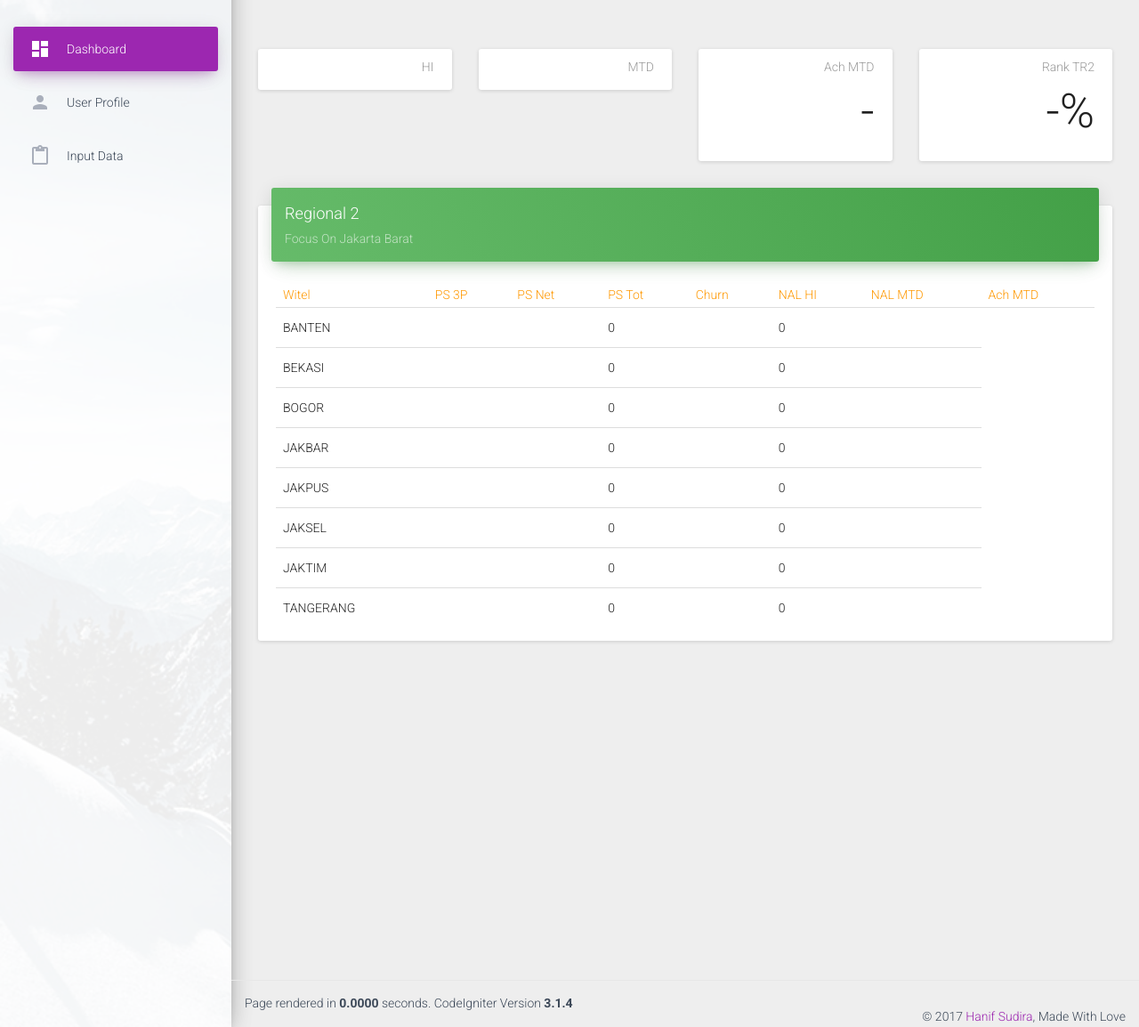
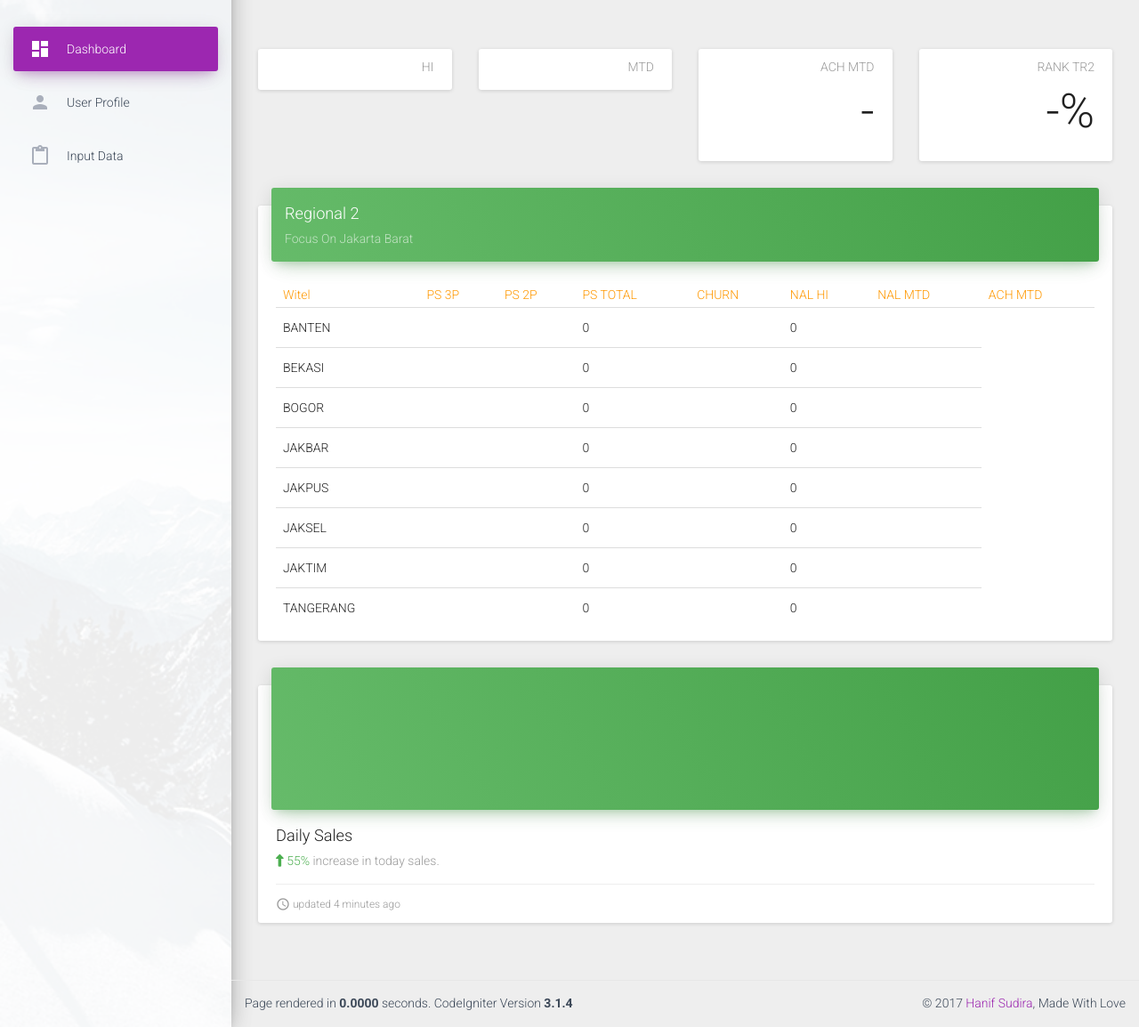
Before and after one commit to hanifsudira/warrom, a CodeIgniter app: page /database/ in a window 1280 px wide. Shown: the part 70-1224 px from the top of the page at 89% size. Run offline with CodeIgniter, Linux system fonts and the light colour scheme; data that the repository does not hold is empty; some libraries are stand-ins or nearby versions.

Commit message:
progress

```diff
--- a/application/views/dashboard.php
+++ b/application/views/dashboard.php
@@ -81,7 +81,7 @@
                     <div class="col-lg-3 col-md-6 col-sm-6">
                         <div class="card card-stats">
                             <div class="card-content">
-                                <p class="category">Ach MTD</p>
+                                <p class="category">ACH MTD</p>
                                 <h1 class="title">-</h1>
                             </div>
                         </div>
@@ -90,7 +90,7 @@
                     <div class="col-lg-3 col-md-6 col-sm-6">
                         <div class="card card-stats">
                             <div class="card-content">
-                                <p class="category">Rank TR2</p>
+                                <p class="category">RANK TR2</p>
                                 <h1 class="title">-%</h1>
                             </div>
                         </div>
@@ -109,12 +109,12 @@
                                     <thead class="text-warning">
                                     <th>Witel</th>
                                     <th>PS 3P</th>
-                                    <th>PS Net</th>
-                                    <th>PS Tot</th>
-                                    <th>Churn</th>
+                                    <th>PS 2P</th>
+                                    <th>PS TOTAL</th>
+                                    <th>CHURN</th>
                                     <th>NAL HI</th>
                                     <th>NAL MTD</th>
-                                    <th>Ach MTD</th>
+                                    <th>ACH MTD</th>
                                     </thead>
                                     <tbody>
                                     <?php foreach ($clear as $reg){?>
@@ -136,13 +136,31 @@
                         </div>
                     </div>
                 </div>
+                <div class="row">
+                    <div class="col-md-12">
+                        <div class="card">
+                            <div class="card-header card-chart" data-background-color="green">
+                                <div class="ct-chart" id="chartBehaviour"></div>
+                            </div>
+                            <div class="card-content">
+                                <h4 class="title">Daily Sales</h4>
+                                <p class="category"><span class="text-success"><i class="fa fa-long-arrow-up"></i> 55%  </span> increase in today sales.</p>
+                            </div>
+                            <div class="card-footer">
+                                <div class="stats">
+                                    <i class="material-icons">access_time</i> updated 4 minutes ago
+                                </div>
+                            </div>
+                        </div>
+                    </div>
+                </div>
             </div>
         </div>
 
         <footer class="footer">
             <div class="container-fluid">
                 <p class="pull-left">Page rendered in <strong>{elapsed_time}</strong> seconds. <?php echo  (ENVIRONMENT === 'development') ?  'CodeIgniter Version <strong>' . CI_VERSION . '</strong>' : '' ?></p>
-                <p class="copyright pull-right">
+                <p class="pull-right">
                     &copy; <script>document.write(new Date().getFullYear())</script> <a href="h#">Hanif Sudira</a>, Made With Love
                 </p>
             </div>
```
Also changed, not shown: application/config/database.php (+4 -4 lines), application/models/dashboard.php (added, +21 -0 lines).
